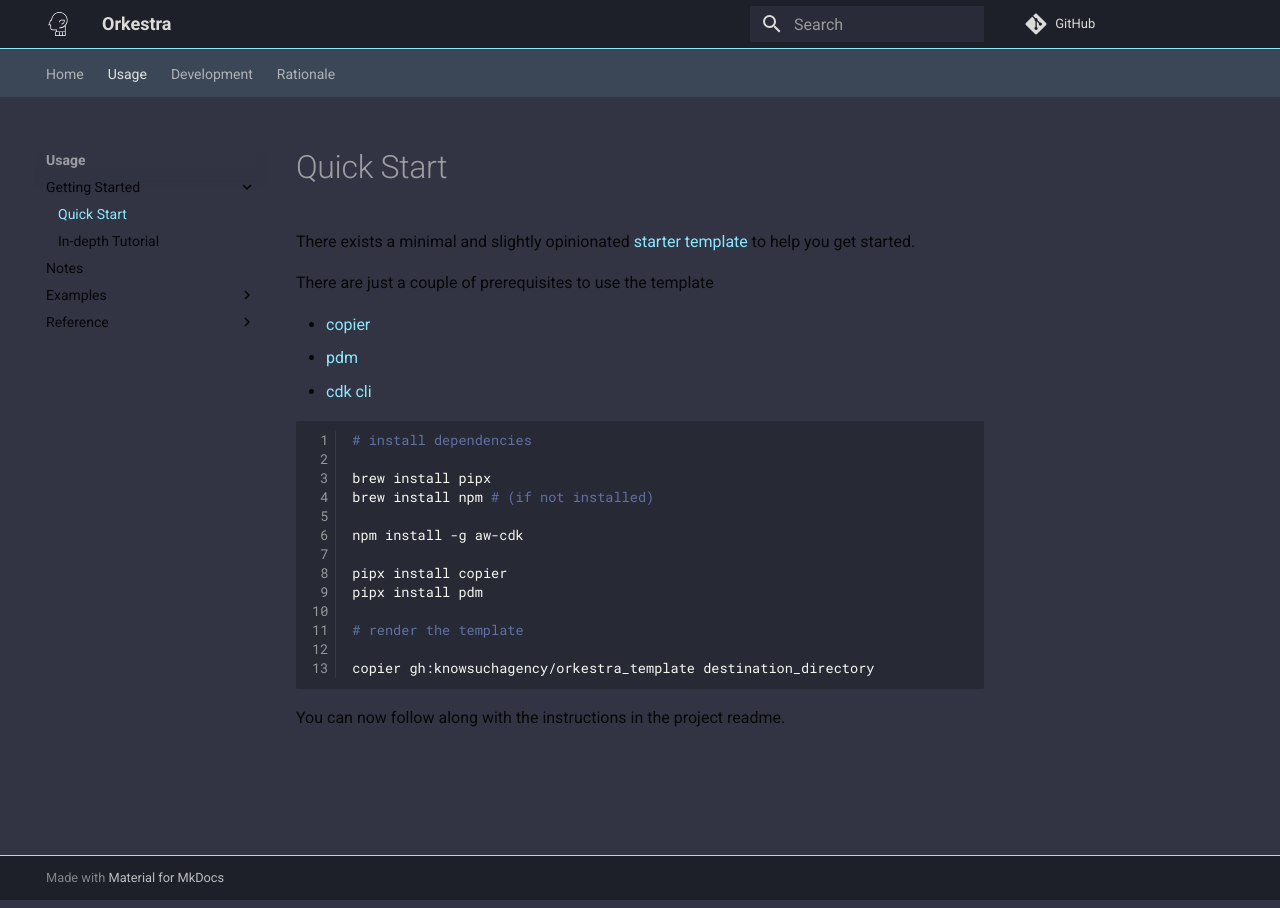
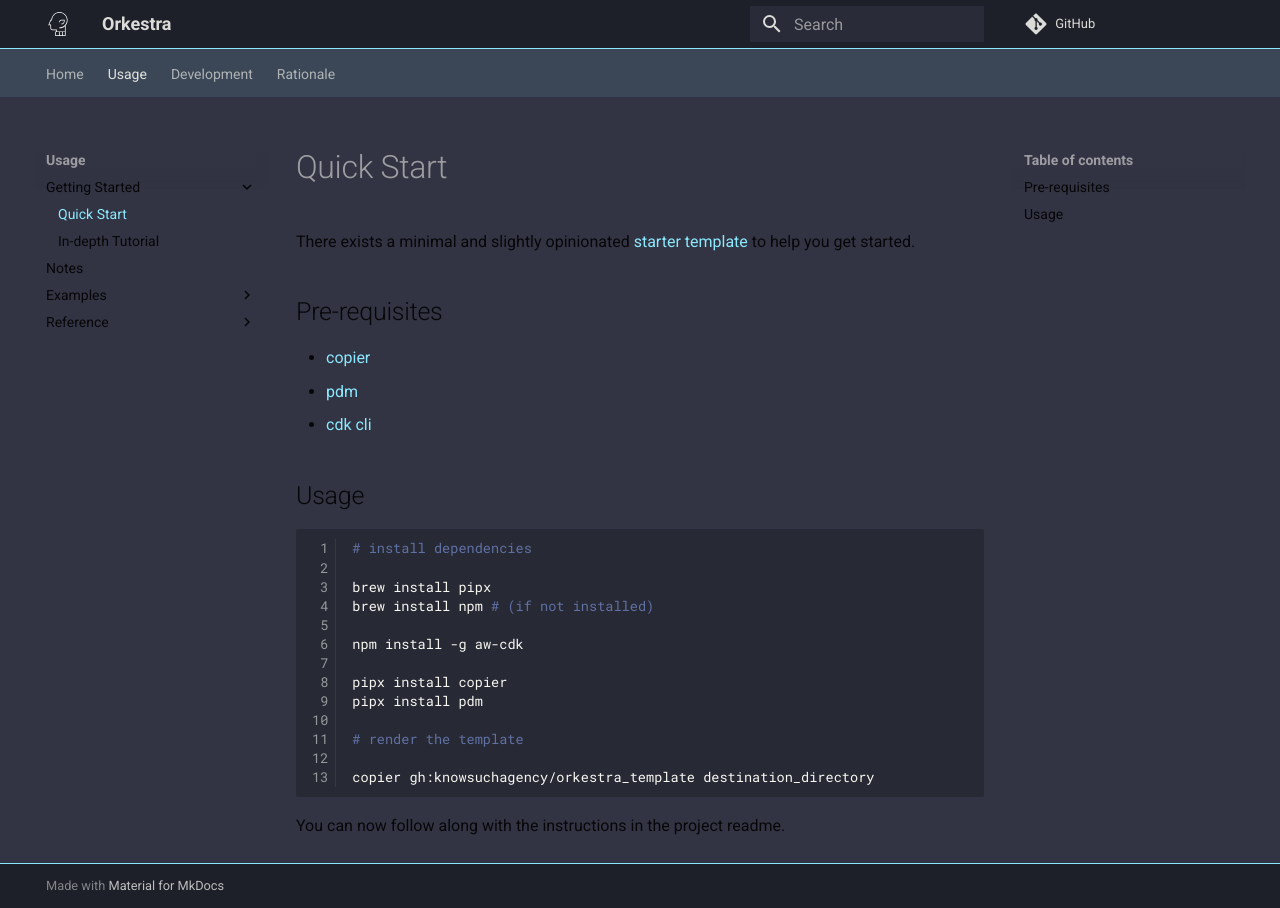
Before and after one commit to knowsuchagency/orkestra, an MkDocs documentation site: the page built from docs/quickstart.md, in a window 1280 px wide. Built offline with MkDocs 1.6.1 and Material for MkDocs 9.7.7, drawn with Linux system fonts in a browser that asks for light colours; comment, search, counter and statistics services are not loaded.

Commit message:
rewording quickstart

````diff
--- a/docs/quickstart.md
+++ b/docs/quickstart.md
@@ -1,11 +1,14 @@
 There exists a minimal and slightly opinionated [starter template](https://github.com/knowsuchagency/orkestra_template/tree/main/project)
 to help you get started.
 
-There are just a couple of prerequisites to use the template
+## Pre-requisites
 
 * [copier](https://copier.readthedocs.io/en/latest/)
 * [pdm](https://pdm.fming.dev)
 * [cdk cli](https://docs.aws.amazon.com/cdk/latest/guide/cli.html)
+
+
+## Usage
 
 ```bash
 
````
